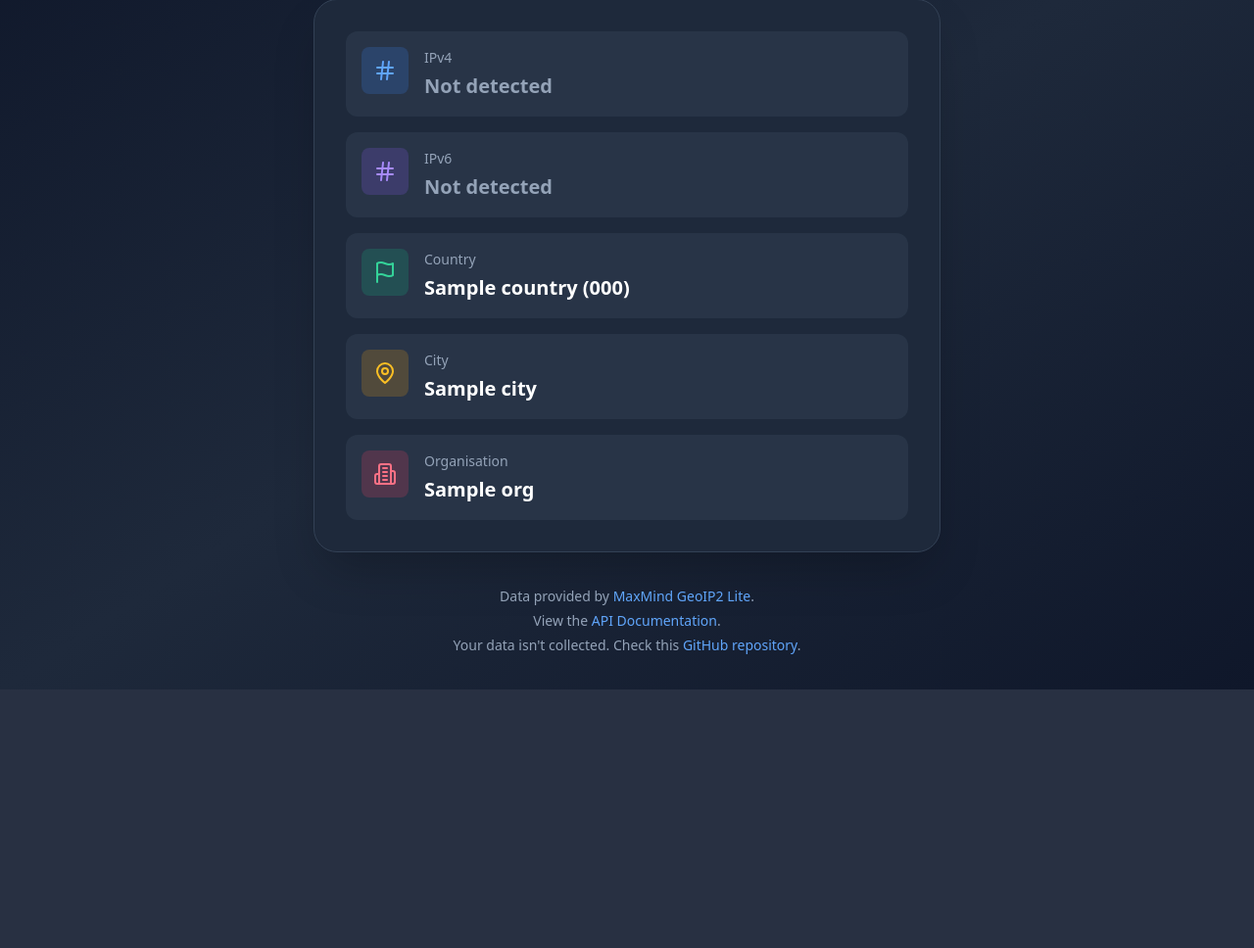
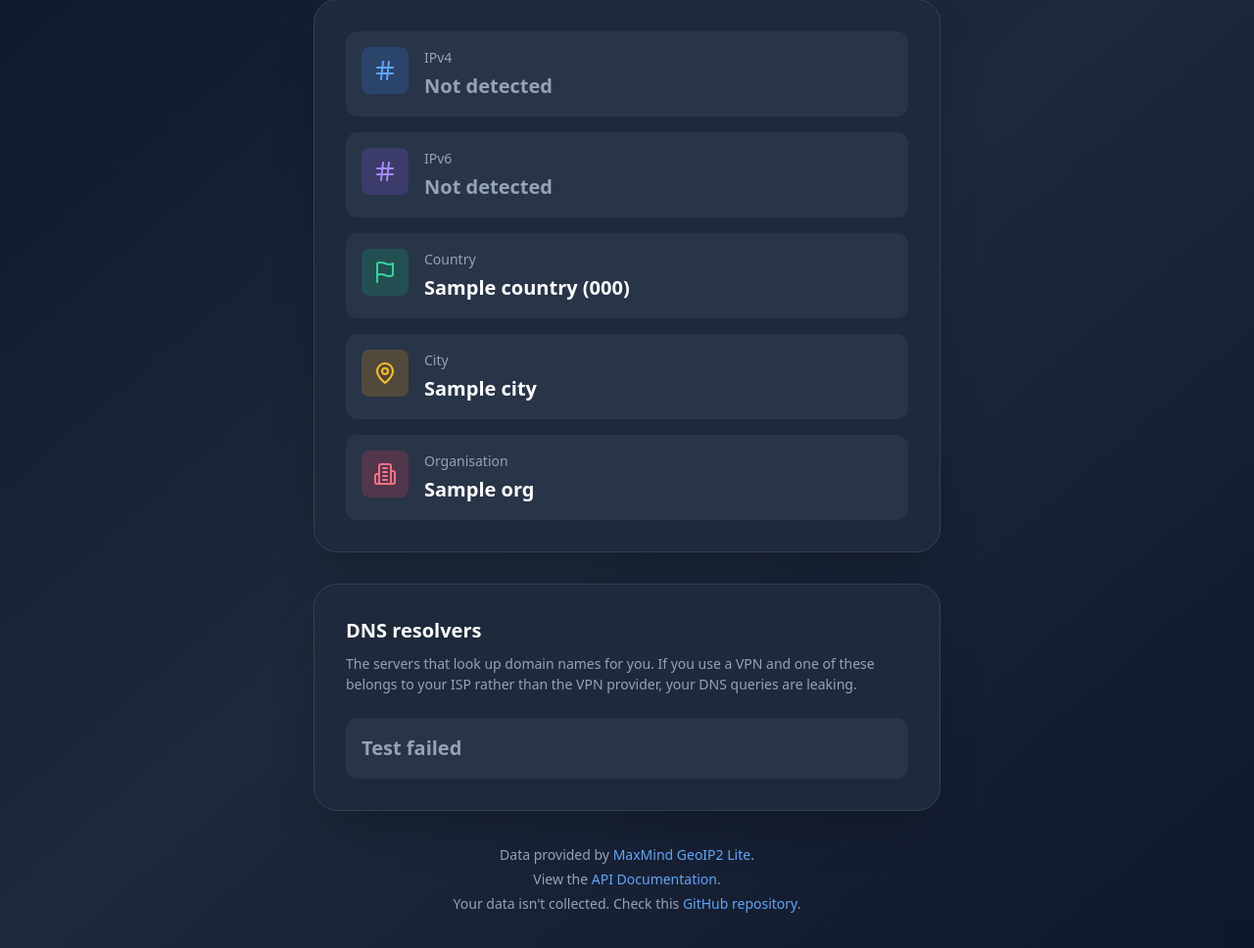
Before and after one commit to sprytnyk/ip, a FastAPI app: template templates/index.html in a window 1280 px wide. Shown: the part 129-1097 px from the top of the page at 98% size. Before the commit the page ends 833 px from the top, so only its background shows below. Run offline with FastAPI, Linux system fonts and the light colour scheme; the template is opened without the code that fills it: most values are stand-ins (such as "Sample title", 1, 10 or a date in 2020).

Commit message:
feat: add dns leak test
Serve dns.<DOMAIN> from a small authoritative DNS server in the API
container. The home page looks up random names under it, and the new
/api/dns/{id}/ endpoint lists the resolvers that asked, with GeoIP
details. Addresses stay in memory for 60 seconds; queries outside the
zone are refused.

```diff
--- a/main.py
+++ b/main.py
@@ -1,7 +1,9 @@
 import ipaddress
 import os
+from contextlib import asynccontextmanager
+from typing import Annotated
 
-from fastapi import FastAPI, HTTPException, Request, status
+from fastapi import FastAPI, HTTPException, Path, Request, status
 from fastapi.middleware.cors import CORSMiddleware
 from fastapi.responses import HTMLResponse, RedirectResponse
 from fastapi.staticfiles import StaticFiles
@@ -10,9 +12,34 @@ from geoip2.database import Reader
 from geoip2.errors import AddressNotFoundError
 from pydantic import BaseModel
 
+import dnsleak
+
 # Paths to GeoIP databases
 GEOIP_CITY_DB_PATH = "./city.mmdb"
 GEOIP_ASN_DB_PATH = "./asn.mmdb"
+
+# The DNS leak test serves dns.<DOMAIN>; without DOMAIN it's turned off.
+DOMAIN = os.environ.get("DOMAIN", "").strip().rstrip(".")
+DNS_ZONE = f"dns.{DOMAIN}" if DOMAIN else None
+DNS_PORT = int(os.environ.get("DNS_PORT", "5300"))
+
+# Resolvers seen by the DNS server, kept in this process's memory. That's
+# why uvicorn must run a single worker: the API reads what the DNS server saw.
+resolver_store = dnsleak.ResolverStore()
+
+
+@asynccontextmanager
+async def lifespan(app: FastAPI):
+    """
+    Runs the DNS server for the leak test alongside the API, if it's enabled.
+    """
+    if DOMAIN:
+        zone = dnsleak.LeakTestZone(DOMAIN, resolver_store)
+        async with dnsleak.serve(zone, DNS_PORT):
+            yield
+    else:
+        yield
+
 
 app = FastAPI(
     title="IP Location API",
@@ -23,6 +50,7 @@ app = FastAPI(
     ),
     docs_url="/docs/",
     redoc_url=None,
+    lifespan=lifespan,
 )
 
 # The home page fetches /api/address/ from the ipv4. and ipv6. subdomains,
@@ -50,6 +78,11 @@ class ClientLocationResponse(BaseModel):
 class ClientAddressResponse(BaseModel):
     ip: str
     version: int
+
+
+# Define the response model for the DNS leak test
+class DnsLeakResponse(BaseModel):
+    resolvers: list[ClientLocationResponse]
 
 
 # Define the error message model
@@ -186,7 +219,8 @@ async def display_client_location(request: Request):
         location_data = lookup_ip(client_ip)
         # Render the HTML template with the location data
         return templates.TemplateResponse(
-            "index.html", {"request": request, "data": location_data.dict()}
+            "index.html",
+            {"request": request, "data": location_data.dict(), "dns_zone": DNS_ZONE},
         )
     except HTTPException as e:
         # If an error occurs, render the error template with the error details
@@ -306,3 +340,73 @@ async def get_ip_location(ip: str) -> ClientLocationResponse:
     If an internal error occurs, a 500 error is raised.
     """
     return lookup_ip(ip)
+
+
+# Route to get the resolvers seen during a DNS leak test
+@app.get(
+    "/api/dns/{test_id}/",
+    response_model=DnsLeakResponse,
+    responses={
+        status.HTTP_404_NOT_FOUND: {
+            "model": Message,
+            "description": "The DNS leak test isn't enabled on this server",
+        },
+        status.HTTP_500_INTERNAL_SERVER_ERROR: {
+            "model": Message,
+            "description": "An internal server error occurred while processing the request",
+        },
+        status.HTTP_200_OK: {
+            "description": "Resolvers retrieved successfully",
+            "content": {
+                "application/json": {
+                    "example": {
+                        "resolvers": [
+                            {
+                                "country": "Ukraine",
+                                "iso_code": "UA",
+                                "city": "Kropyvnytskyi",
+                                "ip": "192.0.2.53",
+                                "version": 4,
+                                "org": "Example ASN Organisation",
+                            }
+                        ]
+                    }
+                }
+            },
+        },
+    },
+)
+async def get_dns_resolvers(
+    test_id: Annotated[str, Path(pattern=dnsleak.TEST_ID_PATTERN)],
+) -> DnsLeakResponse:
+    """
+    Returns the DNS resolvers that looked up <test_id>-<n>.dns.<domain> in the
+    last minute, with their location details. The home page runs the lookups
+    and then calls this; resolvers that don't belong to your VPN or chosen DNS
+    provider mean your DNS queries are leaking.
+    """
+    if not DNS_ZONE:
+        raise HTTPException(
+            status_code=status.HTTP_404_NOT_FOUND,
+            detail="The DNS leak test isn't enabled on this server.",
+        )
+
+    resolvers = []
+    for ip in resolver_store.get(test_id):
+        try:
+            resolvers.append(lookup_ip(ip))
+        except HTTPException as e:
+            # Not in the GeoIP database: still list the resolver itself
+            if e.status_code != status.HTTP_404_NOT_FOUND:
+                raise
+            resolvers.append(
+                ClientLocationResponse(
+                    country="Unknown",
+                    iso_code="Unknown",
+                    city="Unknown",
+                    ip=ip,
+                    version=ipaddress.ip_address(ip).version,
+                    org="Unknown",
+                )
+            )
+    return DnsLeakResponse(resolvers=resolvers)
--- a/templates/index.html
+++ b/templates/index.html
@@ -160,6 +160,25 @@
             color: #94a3b8;
         }
 
+        .row-detail {
+            font-size: 0.875rem;
+            color: #cbd5e1;
+            margin-top: 0.25rem;
+        }
+
+        .card-title {
+            font-size: 1.25rem;
+            font-weight: 600;
+            color: #fff;
+            margin-bottom: 0.5rem;
+        }
+
+        .card-note {
+            font-size: 0.875rem;
+            color: #94a3b8;
+            margin-bottom: 1.5rem;
+        }
+
         .footer {
             text-align: center;
             font-size: 0.875rem;
@@ -272,6 +291,41 @@
             </div>
         </div>
 
+        {% if dns_zone %}
+        <div class="card">
+            <h2 class="card-title">DNS resolvers</h2>
+            <p class="card-note">
+                The servers that look up domain names for you. If you use a VPN
+                and one of these belongs to your ISP rather than the VPN
+                provider, your DNS queries are leaking.
+            </p>
+            <div class="info-list animate-fade-in" id="dns-leak" data-zone="{{ dns_zone }}">
+                <div class="info-row">
+                    <div class="row-content">
+                        <p class="row-value muted">Checking…</p>
+                    </div>
+                </div>
+            </div>
+            <template id="dns-resolver">
+                <div class="info-row">
+                    <div class="row-icon blue">
+                        <svg xmlns="http://www.w3.org/2000/svg" viewBox="0 0 24 24" fill="none" stroke="currentColor" stroke-width="2" stroke-linecap="round" stroke-linejoin="round">
+                            <rect width="20" height="8" x="2" y="2" rx="2" ry="2"></rect>
+                            <rect width="20" height="8" x="2" y="14" rx="2" ry="2"></rect>
+                            <line x1="6" x2="6.01" y1="6" y2="6"></line>
+                            <line x1="6" x2="6.01" y1="18" y2="18"></line>
+                        </svg>
+                    </div>
+                    <div class="row-content">
+                        <p class="row-label"></p>
+                        <p class="row-value"></p>
+                        <p class="row-detail"></p>
+                    </div>
+                </div>
+            </template>
+        </div>
+        {% endif %}
+
         <div class="footer">
             <p>Data provided by <a href="https://dev.maxmind.com/geoip/geolite2-free-geolocation-data/" target="_blank" rel="noopener noreferrer">MaxMind GeoIP2 Lite</a>.</p>
             <p>View the <a href="/docs" target="_blank" rel="noopener noreferrer">API Documentation</a>.</p>
@@ -301,6 +355,58 @@
                 el.textContent = "Not detected";
             }
         });
+
+        // DNS leak test: look up random names under dns.<domain>, whose
+        // nameserver records which resolvers asked, then fetch that list.
+        // The lookups fail with NXDOMAIN by design; only the query matters.
+        const dnsLeak = document.getElementById("dns-leak");
+        if (dnsLeak) {
+            const showMessage = (text) => {
+                const row = document.createElement("div");
+                row.className = "info-row";
+                row.innerHTML = '<div class="row-content"><p class="row-value muted"></p></div>';
+                row.querySelector("p").textContent = text;
+                dnsLeak.replaceChildren(row);
+            };
+
+            (async () => {
+                const testId = Array.from(
+                    crypto.getRandomValues(new Uint8Array(16)),
+                    (byte) => byte.toString(16).padStart(2, "0"),
+                ).join("");
+                // Several lookups, so resolvers that share the load all show up
+                await Promise.allSettled(
+                    Array.from({ length: 6 }, (_, n) =>
+                        fetch(`https://${testId}-${n}.${dnsLeak.dataset.zone}/`, {
+                            mode: "no-cors",
+                            cache: "no-store",
+                            signal: AbortSignal.timeout(5000),
+                        }),
+                    ),
+                );
+
+                try {
+                    const response = await fetch(`/api/dns/${testId}/`, { cache: "no-store" });
+                    if (!response.ok) throw new Error();
+                    const { resolvers } = await response.json();
+                    if (resolvers.length === 0) {
+                        showMessage("No resolvers detected");
+                        return;
+                    }
+                    const template = document.getElementById("dns-resolver");
+                    dnsLeak.replaceChildren(...resolvers.map((resolver) => {
+                        const row = template.content.cloneNode(true);
+                        const [label, value, detail] = row.querySelectorAll("p");
+                        label.textContent = `IPv${resolver.version}`;
+                        value.textContent = resolver.ip;
+                        detail.textContent = `${resolver.city}, ${resolver.country} (${resolver.iso_code}) · ${resolver.org}`;
+                        return row;
+                    }));
+                } catch {
+                    showMessage("Test failed");
+                }
+            })();
+        }
     </script>
 </body>
 </html>
```
Also changed, not shown: dnsleak.py (added, +211 -0 lines), docker-compose.yml (+7 -0 lines), README.md, 2 other files.
